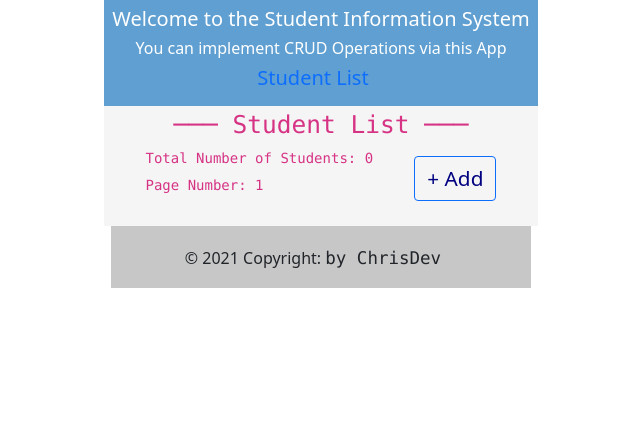
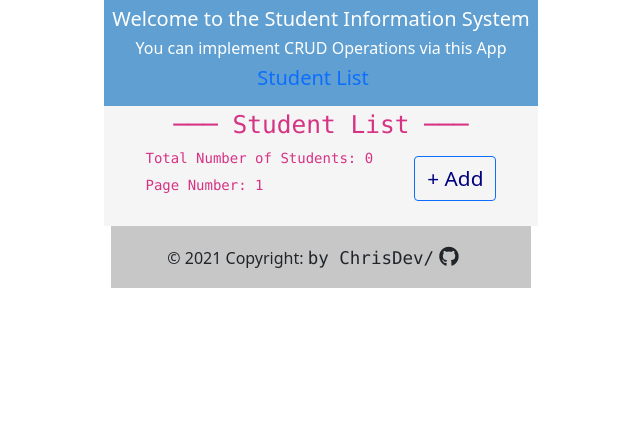
Before and after one commit to tarnilok/RegisterApp-django, a Django app: page / in a window 1280 px wide. Shown: the part 81-517 px from the top of the page, without its empty margins (319-959 px from the left). Run offline with Django 3.2, Linux system fonts and the light colour scheme; data that the repository does not hold is empty.

Commit message:
footer added

```diff
--- a/templates/base.html
+++ b/templates/base.html
@@ -38,7 +38,7 @@
     <center><footer class="bg-light text-center text-lg-start" style="width: 420px;">
       <div class="text-center p-3" style="background-color: rgba(0, 0, 0, 0.2);">
         © 2021 Copyright:
-        <a class="text-dark navbar-brand" href="https://github.com/tarnilok/RegisterApp-django" target="_blank" title="navigate to the codes in my github"><code>by ChrisDev</code></a>
+        <a class="text-dark navbar-brand" href="https://github.com/tarnilok/RegisterApp-django" target="_blank" title="navigate to the codes in my github"><code>by ChrisDev/</code> <i class="fab fa-github"></i></a>
       </div>
     </footer></center>
 
```
